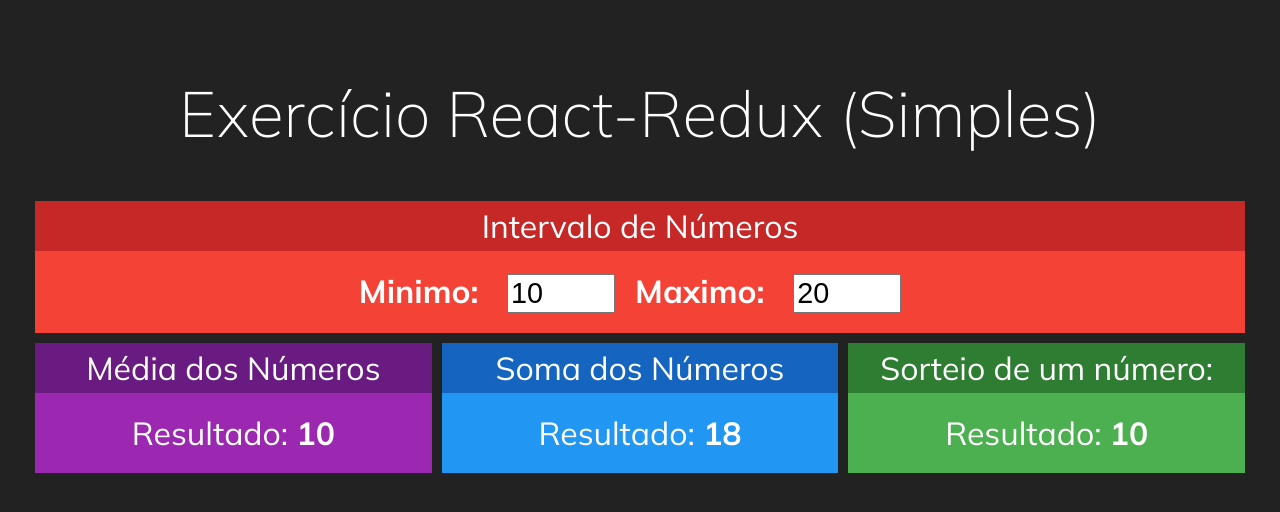
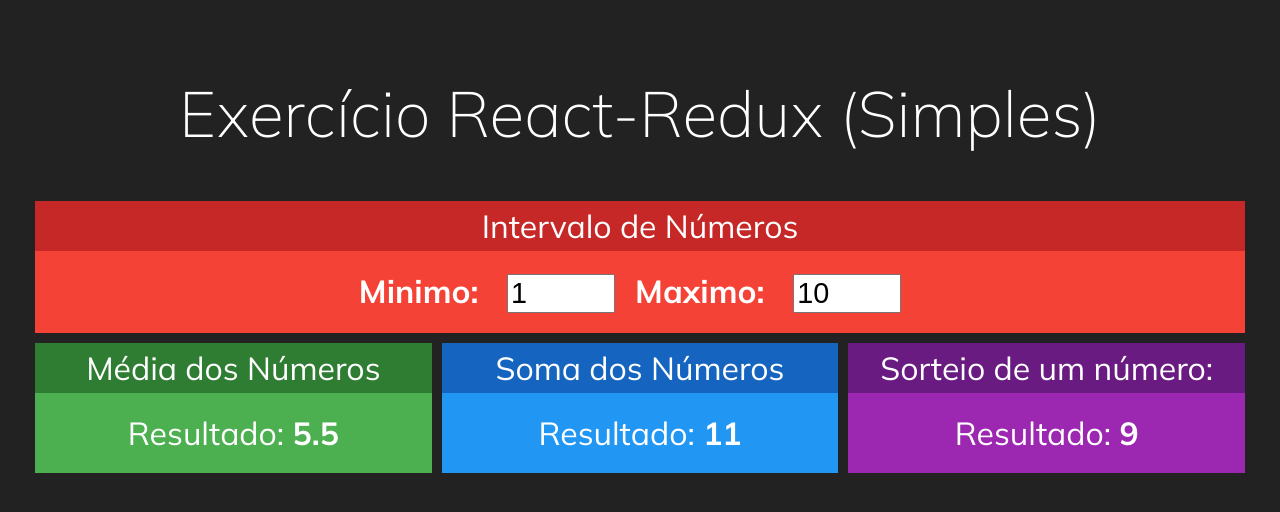
Before and after one commit to rodrigsmor/redux-simples, a React (Create React App) app: page / in a window 1280 px wide. Shown: the top 512 px of the page. Built offline with nearby package versions, Linux system fonts and the light colour scheme.

Commit message:
05 | Connect components with Redux

```diff
--- a/src/components/Intervalo.jsx
+++ b/src/components/Intervalo.jsx
@@ -1,22 +1,23 @@
 import './Intervalo.css';
 import React from 'react';
 import Card from './Card';
+import { connect } from 'react-redux';
 
 const Intervalo = (props) => {
-    //const { min, max, onMinChanged, onMaxChanged } = props
+    const { min, max /*, onMinChanged, onMaxChanged */ } = props
 
     return (
         <Card title={'Intervalo de Números'} red>
             <div className={'Intervalo'}>
                 <span>
                     <strong>Minimo: </strong>
-                    <input type={'number'} value={10} readOnly
+                    <input type={'number'} value={min} readOnly
                       //  onChange={e => onMinChanged(+e.target.value)}
                     />
                 </span>
                 <span>
                     <strong>Maximo: </strong>
-                    <input type={'number'} value={20}
+                    <input type={'number'} value={max}
                        readOnly // onChange={e => onMaxChanged(+e.target.value)}
                     />
                 </span>
@@ -25,4 +26,11 @@
     );
 }
 
-export default Intervalo;
+function mapStateToProps(state) {
+    return {
+        min: state.numeros.min,
+        max: state.numeros.max
+    }
+}
+
+export default connect(mapStateToProps)(Intervalo);
--- a/src/components/Media.jsx
+++ b/src/components/Media.jsx
@@ -1,17 +1,25 @@
 import React from 'react';
 import Card from './Card';
+import { connect } from 'react-redux';
 
-const Media = (props) => {
+const Media = ({ min, max }) => {
     return (
-        <Card title={'Média dos Números'} purple>
+        <Card title={'Média dos Números'} green>
             <div>
                 <span>
                     <span>Resultado: </span>
-                    <strong>{ 10 }</strong>
+                    <strong>{ (max + min) / 2 }</strong>
                 </span>
             </div>
         </Card>
     );
 }
 
-export default Media;
+function mapStateToProps(state) {
+    return {
+        min: state.numeros.min,
+        max: state.numeros.max
+    }
+}
+
+export default connect(mapStateToProps)(Media);
--- a/src/components/Soma.jsx
+++ b/src/components/Soma.jsx
@@ -1,17 +1,27 @@
 import React from 'react';
 import Card from './Card';
+import { connect } from 'react-redux';
 
 const Media = (props) => {
+    const { min, max } = props;
+
     return (
         <Card title={'Soma dos Números'} blue>
             <div>
                 <span>
                     <span>Resultado: </span>
-                    <strong>{ 18 }</strong>
+                    <strong>{ min + max }</strong>
                 </span>
             </div>
         </Card>
     );
 }
 
-export default Media;
+function mapStateToProps(state) {
+    return {
+        min: state.numeros.min,
+        max: state.numeros.max
+    }
+}
+
+export default connect(mapStateToProps)(Media);
--- a/src/components/Sorteio.jsx
+++ b/src/components/Sorteio.jsx
@@ -1,19 +1,28 @@
 import React from 'react';
+import { connect } from 'react-redux';
 import Card from './Card';
 
 const Sorteio = (props) => {
-    //const aleatorio = parseInt(Math.random() * (max - min)) + min
+    const { min, max } = props;
+    const aleatorio = parseInt(Math.random() * (max - min)) + min
 
     return (
-        <Card title={'Sorteio de um número: '} green>
+        <Card title={'Sorteio de um número: '} purple>
             <div>
                 <span>
                     <span>Resultado: </span>
-                    <strong>{ 10 }</strong>
+                    <strong>{ aleatorio }</strong>
                 </span>
             </div>
         </Card>
     );
 }
 
-export default Sorteio;
+function mapStateToProps(state) {
+    return {
+        min: state.numeros.min,
+        max: state.numeros.max
+    }
+}
+
+export default connect(mapStateToProps)(Sorteio);
```
